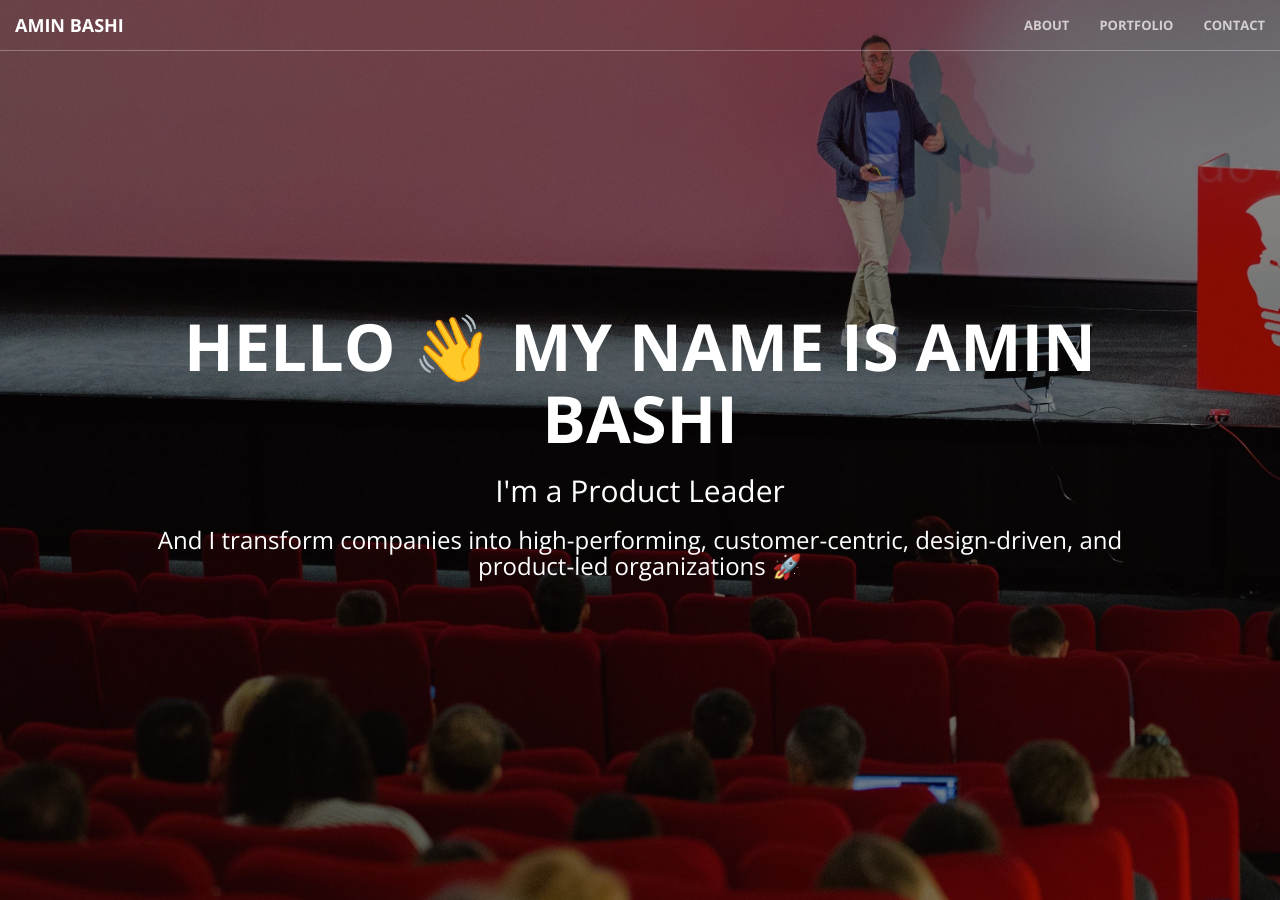
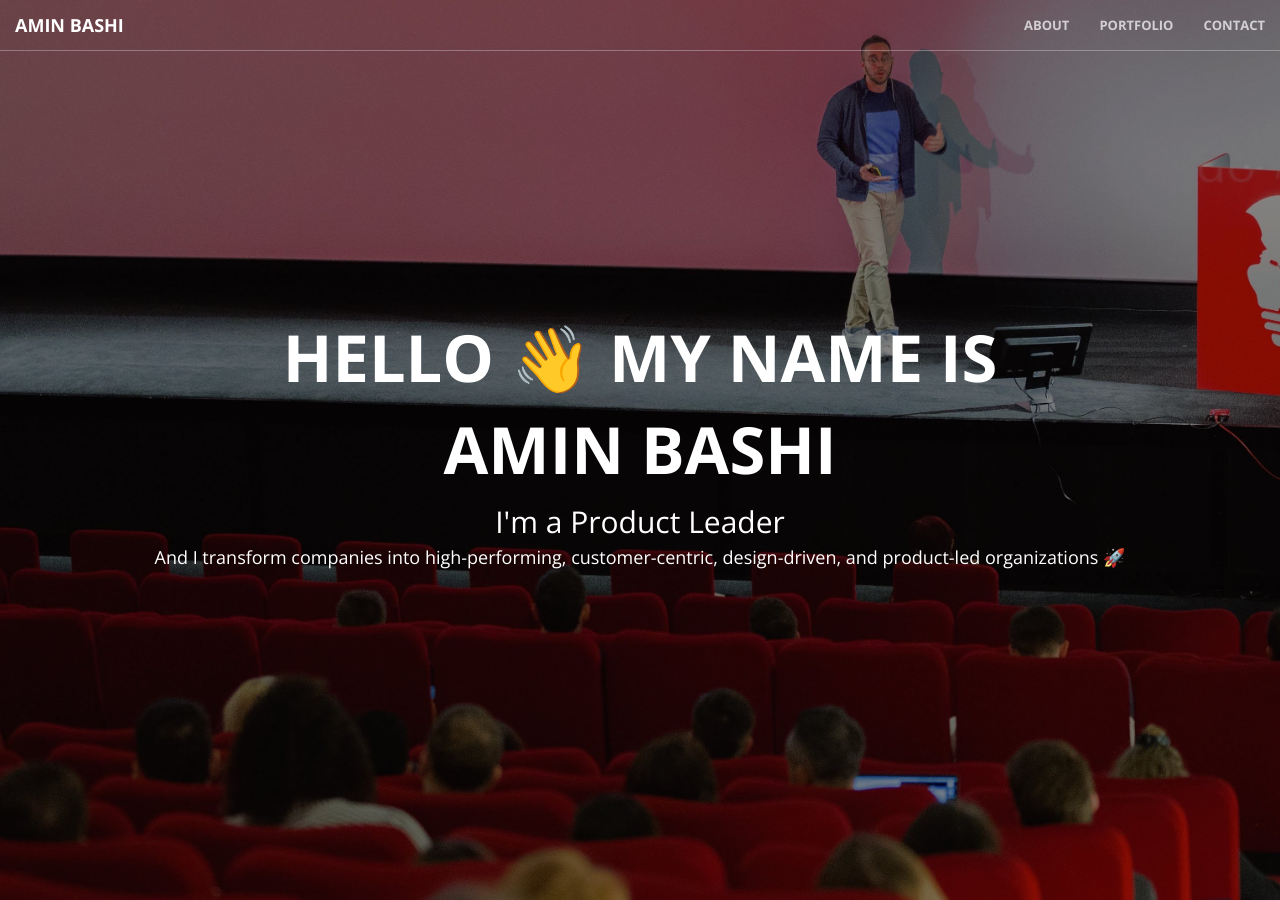
Before and after one commit to syde15/syde15.github.io, a Jekyll site: the page built from index.html, in a window 1280 px wide and 900 px high. Built offline with Jekyll 4.4.1, drawn with Linux system fonts in a browser that asks for light colours.

```diff
--- a/_includes/header.html
+++ b/_includes/header.html
@@ -1,9 +1,11 @@
 <header>
     <div class="header-content">
         <div class="header-content-inner">
-            <h1>Hello 👋 My name is Amin Bashi</h1>
+            <h1>Hello 👋 My name is</h1>
+        	<br>
+        	<h1>Amin Bashi</h1>
             <h2>I'm a Product Leader</h2>
-            <h3>And I transform companies into high-performing, customer-centric, design-driven, and product-led organizations 🚀</h3>
+            <h4>And I transform companies into high-performing, customer-centric, design-driven, and product-led organizations 🚀</h4>
 <!--             <a href="#about" class="btn btn-primary btn-xl page-scroll">Contact Me</a>
  -->        </div>
     </div>
```
